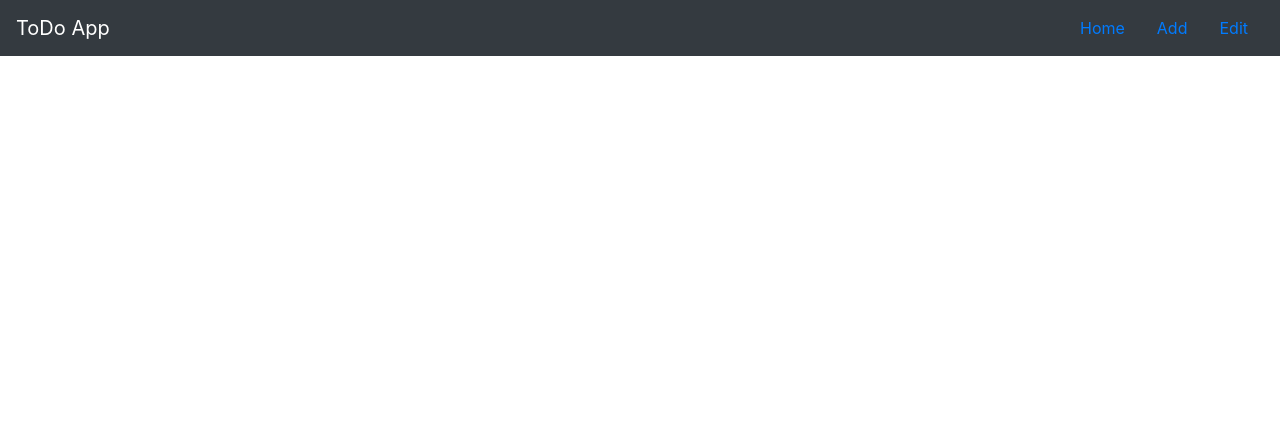
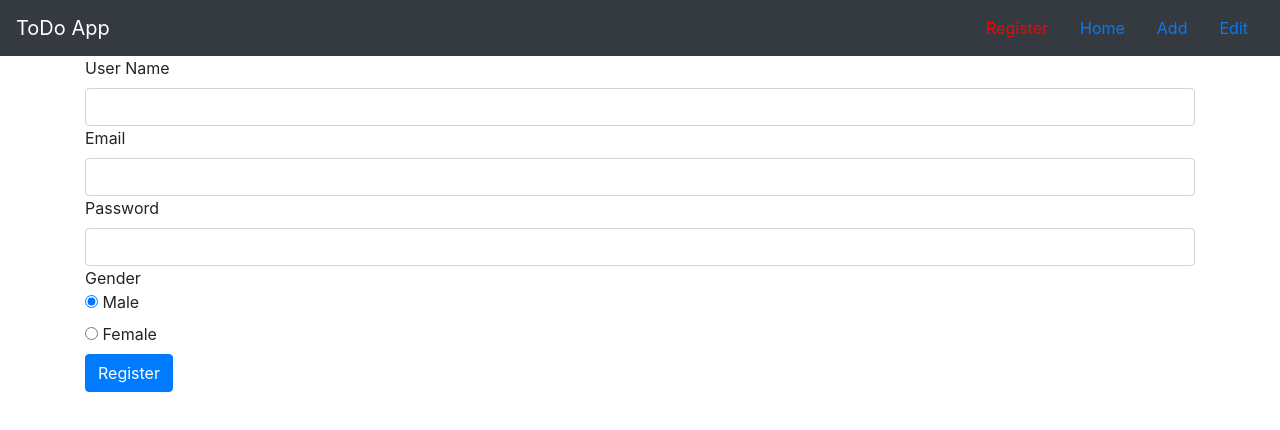
Before and after one commit to kapsnotes/ToDoAngular, an Angular app: page /register in a window 1280 px wide. Before the commit this address led to /. Shown: the top 430 px of the page. Built offline with nearby package versions, Linux system fonts and the light colour scheme.

Commit message:
Forms session

```diff
--- a/src/app/header/header.component.html
+++ b/src/app/header/header.component.html
@@ -2,6 +2,9 @@
   <a routerLink="/" class="navbar-brand">ToDo App</a>
 
   <ul class="nav navbar-dark">
+    <li class="nav-item" routerLinkActive="red">
+      <a class="nav-link" [routerLink]="'/register'">Register</a>
+    </li>
     <li class="nav-item" routerLinkActive="red" [routerLinkActiveOptions]="{exact: true}">
       <a class="nav-link" [routerLink]="'/'">Home</a>
     </li>
--- /dev/null
+++ b/src/app/register/register.component.css
@@ -0,0 +1,11 @@
+input.ng-pending.ng-touched {
+  border: 1px solid #00F;
+}
+
+input.ng-invalid.ng-touched {
+  border: 1px solid #F00;
+}
+
+input.ng-valid.ng-touched {
+  border: 1px solid #0F0;
+}
--- /dev/null
+++ b/src/app/register/register.component.html
@@ -0,0 +1,40 @@
+<form [formGroup]="registerForm" (ngSubmit)="onRegister()">
+
+  <div formGroupName="user">
+    <div>
+      <label for="username">User Name</label>
+      <input class="form-control" type="text" id="username" formControlName="userName">
+      <p
+        class="help-block"
+        *ngIf="!registerForm.get('user.userName').valid && registerForm.get('user.userName').touched">
+        This field is required.
+      </p>
+    </div>
+    <div>
+      <label for="email">Email</label>
+      <input class="form-control" type="text" name="email" formControlName="email">
+      <p
+        class="help-block"
+        *ngIf="!registerForm.get('user.email').valid && registerForm.get('user.email').touched">
+        This email is already registered.
+      </p>
+    </div>
+  </div>
+
+  <div>
+    <label for="password">Password</label>
+    <input class="form-control" type="password" name="password" formControlName="password">
+  </div>
+  <div>Gender</div>
+  <div *ngFor="let gender of genders">
+    <label>
+      <input type="radio" formControlName="gender" name="gender" [value]="gender"> {{ gender }}
+    </label>
+  </div>
+
+
+
+  <div>
+    <button class="btn btn-primary" type="submit">Register</button>
+  </div>
+</form>
--- /dev/null
+++ b/src/app/register/register.component.ts
@@ -0,0 +1,67 @@
+import { Component, OnInit } from '@angular/core';
+import { FormControl, FormGroup, Validators } from '@angular/forms';
+import { Observable } from 'rxjs';
+
+@Component({
+  selector: 'app-register',
+  templateUrl: './register.component.html',
+  styleUrls: ['./register.component.css']
+})
+export class RegisterComponent implements OnInit {
+
+  genders = ['Male', 'Female'];
+  registerForm: FormGroup;
+
+  constructor() { }
+
+  ngOnInit() {
+    this.registerForm = new FormGroup({
+      'user': new FormGroup({
+        'userName': new FormControl(
+          null,
+          [Validators.required, this.invalidUserName]
+        ),
+        'email': new FormControl(
+          null,
+          [Validators.required, Validators.email],
+          this.invalidEmail
+        ),
+      }),
+      'password': new FormControl(null),
+      'gender': new FormControl('Male')
+    });
+  }
+
+  onRegister() {
+    console.log(this.registerForm);
+  }
+
+  invalidUserName(control: FormControl): { [s: string]: boolean } {
+    const invalidUserNames = ['admin', 'super-admin'];
+
+    if (invalidUserNames.indexOf(control.value) !== -1) {
+      return {
+        'invalidUserName': true
+      };
+    } else {
+      return null;
+    }
+  }
+
+  invalidEmail(control: FormControl): Observable<any> | Promise<any> {
+    const promise = new Promise((resolve, reject) => {
+      setTimeout(() => {
+        if (control.value === 'test@user.com') {
+          resolve({
+            'emailAlreadyRegistered': true
+          });
+        } else {
+          resolve(null);
+        }
+      }, 5000);
+    });
+
+    return promise;
+  }
+
+}
```
Also changed, not shown: src/app/app.module.ts (+7 -3 lines), 1 other file (tests, documents, lock files or other folders).
